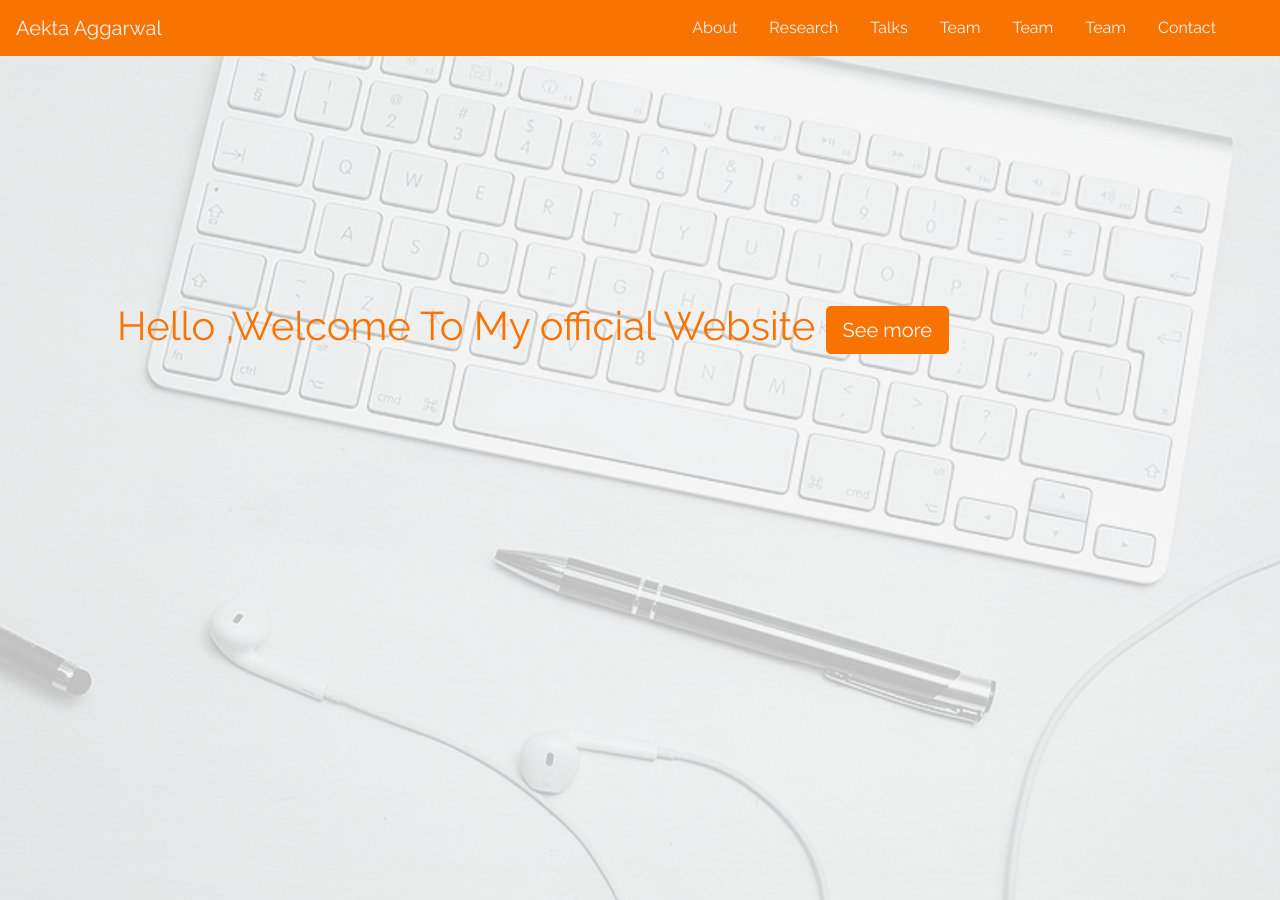
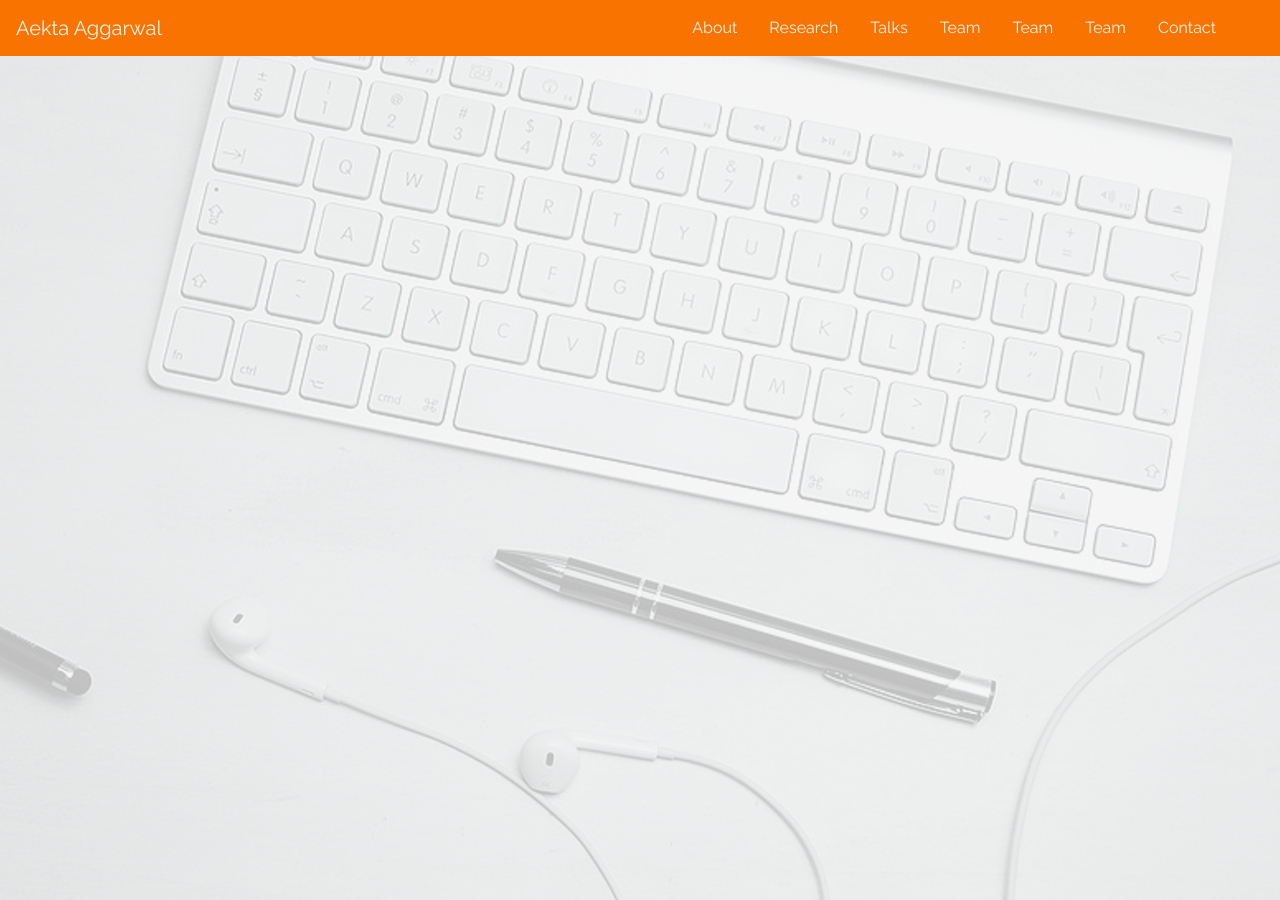
Before and after one commit to aektaaggarwal/aektaaggarwal.github.io, a Jekyll site: the page index.html, which Jekyll copies as it is, in a window 1280 px wide and 900 px high. Built offline with Jekyll 4.4.1, drawn with Linux system fonts in a browser that asks for light colours.

Commit message:
Update index.html

```diff
--- a/index.html
+++ b/index.html
@@ -52,12 +52,7 @@
 <header class="header ">
   <div class="overlay"></div>
    <div class="container">
-   	  <div class="description ">
-  	<h1>
-  		Hello ,Welcome To My official Website
-  		<button class="btn btn-outline-secondary btn-lg">See more</button>
-  	</h1>
-  </div>
+
    </div>
 
 </header>
```
